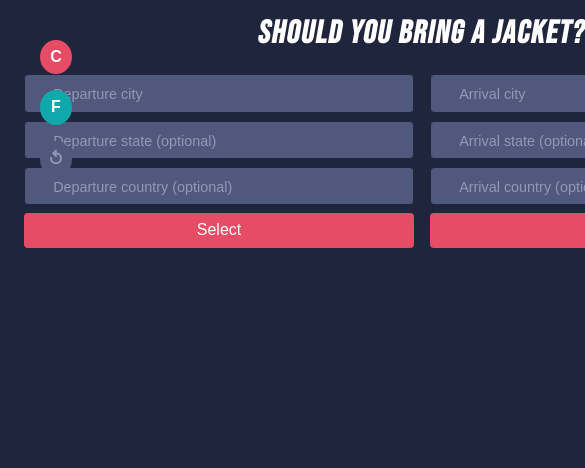
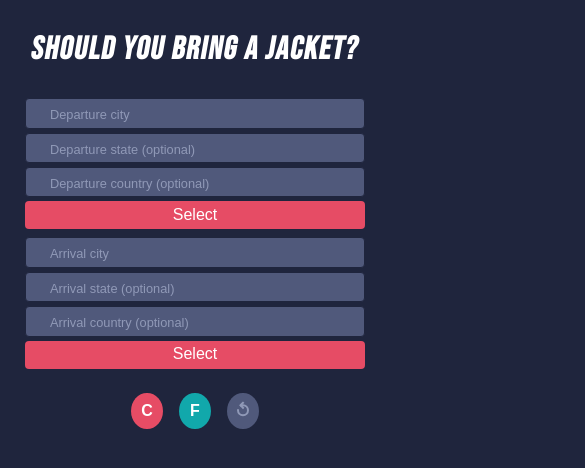
Before and after one commit to arnest00/weather-app, a React (Create React App) app: page / in a window 390 px wide. Shown: the top 468 px of the page, 585 px wide, since content can reach past the window. Built offline with nearby package versions, Linux system fonts and the light colour scheme.

Commit message:
Create responsive layout

```diff
--- a/src/App.css
+++ b/src/App.css
@@ -78,6 +78,7 @@ h1 {
 }
 
 .input-container input {
+  width: calc(100% - 2rem);
   margin-left: 0.25rem;
   border: none;
   outline: none;
@@ -148,9 +149,6 @@ h1 {
 }
 
 #app-container {
-  width: 100vh;
-  height: 100vh;
-  margin: 0 auto;
   padding: 1rem;
 }
 
@@ -173,25 +171,93 @@ h1 {
   flex-direction: column;
 }
 
+#forms-container,
+#results-container {
+  width: 75%;
+}
+
 #forms-container {
   display: flex;
   justify-content: space-around;
-  margin: 1rem 0;
+  margin: 0.5rem auto;
 }
 
 #results-container {
-  height: 250px;
   display: flex;
   justify-content: space-around;
-  margin-bottom: 1.5rem;
+  margin: 1rem auto 1.5rem;
 }
 
 #feedback-container {
-  margin-top: 1rem;
   transition: 250ms;
+  width: 73%;
+  margin: 0 auto;
 }
 
 #feedback {
   line-height: 1.5rem;
   color: var(--warning-color);
 }
+
+@media (max-width: 768px) {
+  h1 {
+    margin-top: 1rem;
+  }
+
+  .button {
+    width: 2rem;
+    height: auto;
+  }
+
+  .form-container {
+    width: 100%;
+  }
+
+  .form-button {
+    margin-bottom: 0.5rem;
+  }
+
+  #app-container {
+    display: flex;
+    flex-direction: column;
+  }
+
+  #forms-container,
+  #results-container {
+  width: 95%;
+  }
+
+  #forms-container {
+    flex-direction: column;
+    justify-content: space-between;
+  }
+
+  #feedback-container {
+    width: 93%;
+  }
+
+  #options-container {
+    position: static;
+    flex-direction: row;
+    justify-content: center;
+  }
+}
+
+@media (max-width: 576px) {
+  ::placeholder {
+    font-size: 0.8rem;
+  }
+
+  .input-container {
+    margin-bottom: 0.25rem;
+    padding: 0.25rem;
+  }
+
+  .form-button {
+    padding: 0.3rem;
+  }
+
+  #results-container {
+    justify-content: space-between;
+  }
+}
--- a/src/components/Forecast.jsx
+++ b/src/components/Forecast.jsx
@@ -59,6 +59,19 @@ function Forecast(props) {
 
   return (
     <React.Fragment>
+      <div id='forms-container'>
+        <ForecastForm
+          name='departure'
+          onSubmit={e => handleSubmit(e, departureCity, unit, setDepartureForecast)}
+          onChange={e => handleChange(e, setDepartureCity)}
+        />
+        <ForecastForm
+          name='arrival'
+          onSubmit={e => handleSubmit(e, arrivalCity, unit, setArrivalForecast)}
+          onChange={e => handleChange(e, setArrivalCity)}
+        />
+      </div>
+
       <div id="options-container">
         <ForecastButton
           content='C'
@@ -79,19 +92,6 @@ function Forecast(props) {
         />
       </div>
 
-      <div id='forms-container'>
-        <ForecastForm
-          name='departure'
-          onSubmit={e => handleSubmit(e, departureCity, unit, setDepartureForecast)}
-          onChange={e => handleChange(e, setDepartureCity)}
-        />
-        <ForecastForm
-          name='arrival'
-          onSubmit={e => handleSubmit(e, arrivalCity, unit, setArrivalForecast)}
-          onChange={e => handleChange(e, setArrivalCity)}
-        />
-      </div>
-
       <div id='results-container'>
         <ForecastResult forecast={departureForecast} unit={unit} />
         <ForecastResult forecast={arrivalForecast} unit={unit} />
--- a/src/utils/getForecastTest.js
+++ b/src/utils/getForecastTest.js
@@ -6,7 +6,7 @@ export function getForecastTest(q, unit, forecastSetter) {
   qStr = qStr.join(' ');
 
   const newForecast = {
-    city: qStr,
+    city: qStr.split(',').shift(),
     unit: unit,
     desc: 'Test description',
     temp: parseInt(Math.floor((Math.random() * 20) + 60)),
```
